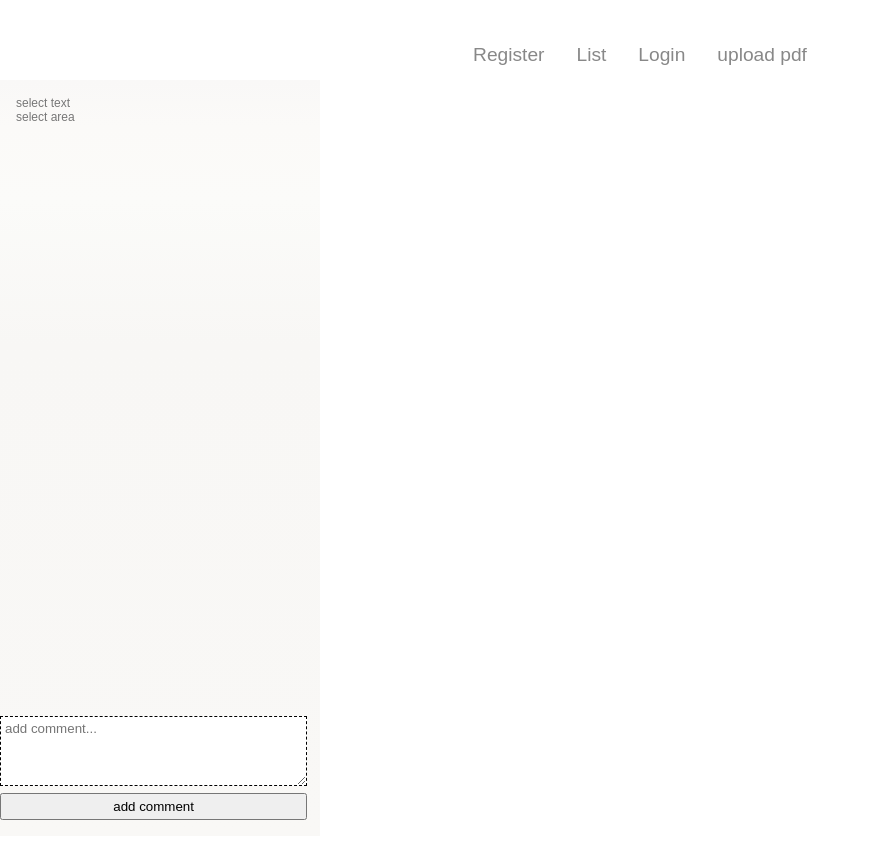
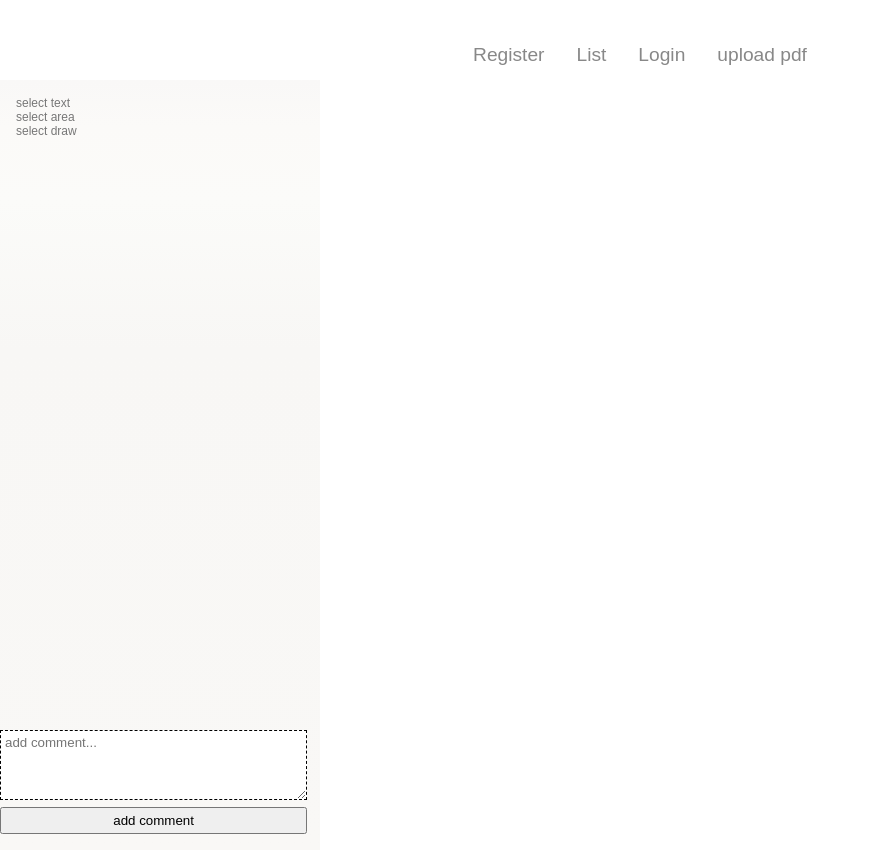
Before and after one commit to kadetr/reedev, a React (Create React App) app in the folder frontend/: page /pdfs/1 in a window 1280 px wide. Shown: the whole page, without its empty margins (0-870 px from the left). Built offline with nearby package versions, Linux system fonts and the light colour scheme; a web font is replaced by a local one; what react-pdf-highlighter would draw is missing.

Commit message:
painterro test

```diff
--- a/frontend/package.json
+++ b/frontend/package.json
@@ -9,6 +9,7 @@
       "@testing-library/user-event": "^12.8.3",
       "axios": "^0.21.1",
       "concurrently": "^6.0.0",
+      "painterro": "^1.2.51",
       "patch-package": "^6.4.7",
       "react": "^17.0.1",
       "react-dom": "^17.0.1",
--- a/frontend/src/components/PdfView/CommentBar.js
+++ b/frontend/src/components/PdfView/CommentBar.js
@@ -13,6 +13,7 @@ type Props = {
    // toggleDocument: () => void,
    chooseArea: () => void,
    chooseText: () => void,
+   chooseDraw: () => void,
    highlight: T_ManuscriptHighlight,
    submitCommentHandler: (parentId: string, comment: string) => void,
 };
@@ -24,6 +25,7 @@ const updateHash = (highlight) => {
 function CommentBar({
    chooseArea,
    chooseText,
+   chooseDraw,
    highlight,
    submitCommentHandler,
 }: Props) {
@@ -55,6 +57,10 @@ function CommentBar({
 
             <div onClick={chooseArea} style={{ cursor: "pointer" }}>
                select area
+            </div>
+
+            <div onClick={chooseDraw} style={{ cursor: "pointer" }}>
+               select draw
             </div>
          </div>
          <div className="sidebar__highlights__list">
--- a/frontend/src/screens/PdfViewScreen.js
+++ b/frontend/src/screens/PdfViewScreen.js
@@ -1,4 +1,5 @@
 import React, { useState, useEffect } from "react";
+import Painterro from "painterro"
 import { getPdfDetails } from "../actions/pdfActions";
 import { showHighlightsByPdf, addHighlight } from "../actions/highlightActions";
 import { addComment } from "../actions/commentActions";
@@ -28,6 +29,11 @@ const PdfViewScreen = ({ match, history }) => {
    const chooseArea = () => {
       setArea(true);
    };
+
+   const chooseDraw = () => {
+      Painterro().show()
+   };
+
 
    const selectHighlight = (_highlight) => {
       setHighlight(_highlight);
@@ -68,6 +74,7 @@ const PdfViewScreen = ({ match, history }) => {
          <CommentBar
             chooseArea={chooseArea}
             chooseText={chooseText}
+            chooseDraw ={chooseDraw}
             highlight={highlight}
             submitCommentHandler={submitCommentHandler}
          />
```
Also changed, not shown: 1 other file (tests, documents, lock files or other folders).
